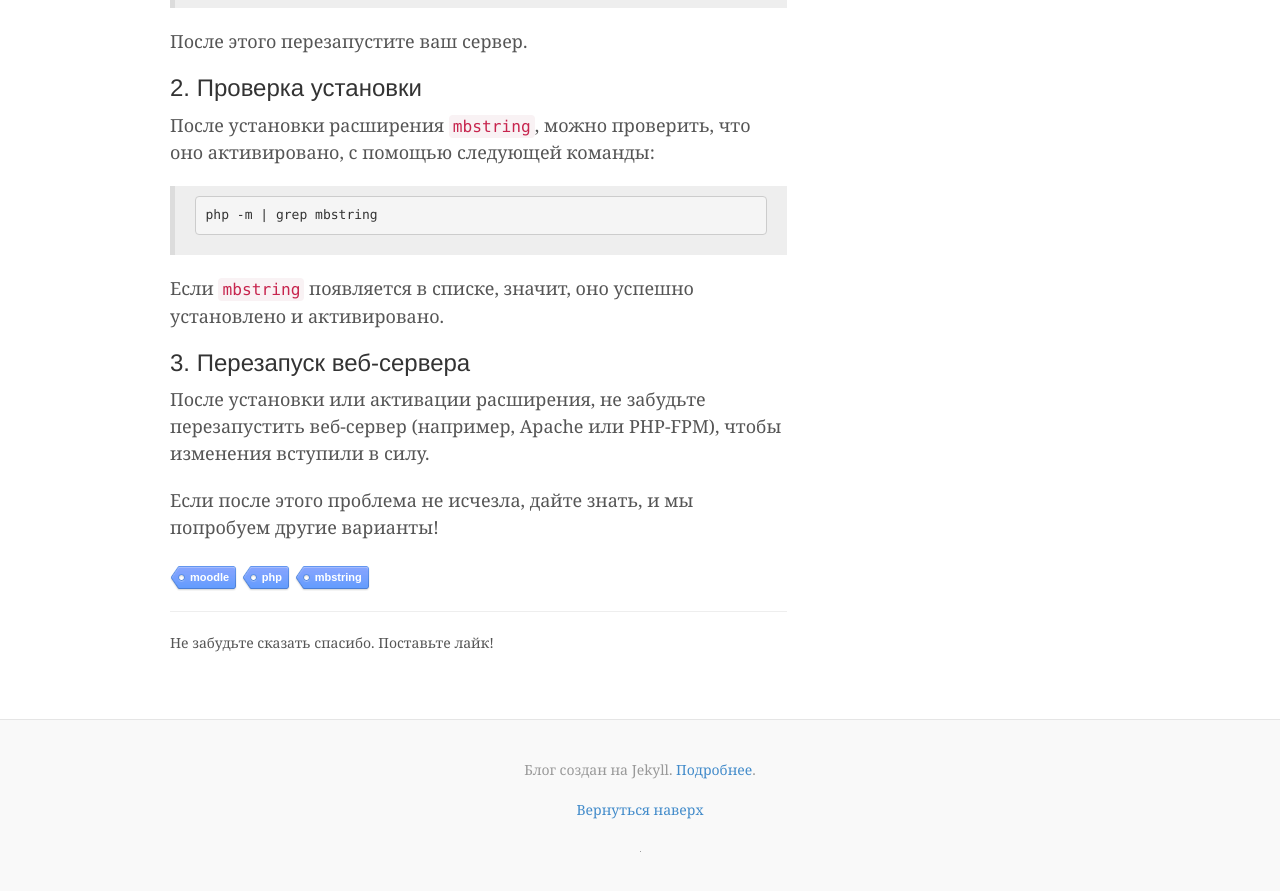
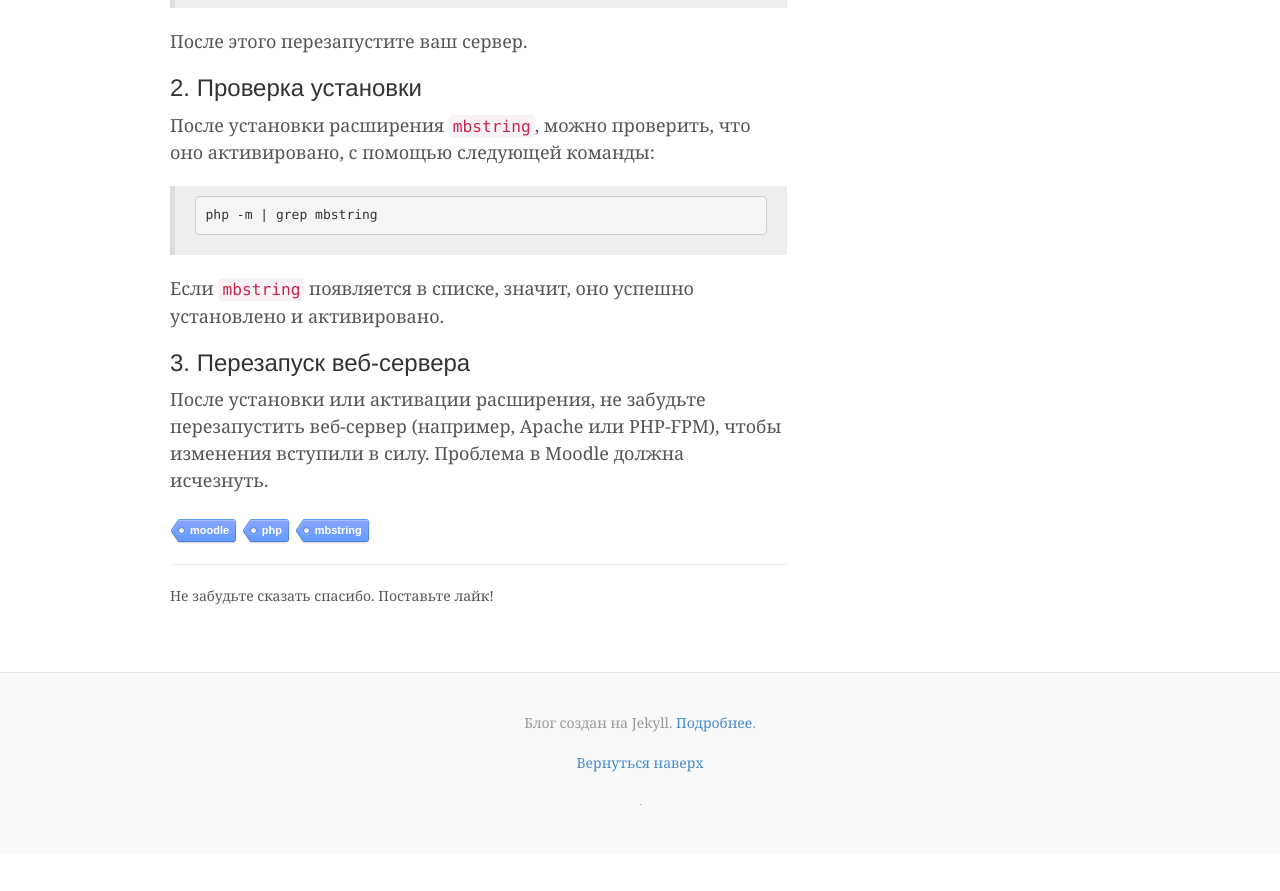
Before and after one commit to htmlblog/htmlblog.github.io, a Jekyll site: the page built from _posts/2025-04-04-moodle-error-call-to-undefined-function-mb_list_encodings.md, in a window 1280 px wide and 900 px high, scrolled down 1864 px. Shown: the top 891 px of the window. Built offline with Jekyll 4.4.1, drawn with Linux system fonts in a browser that asks for light colours; comment, search, counter and statistics services are not loaded; after the commit the page ends 2717 px from its top, so only the background shows below that.

Commit message:
Update 2025-04-04-moodle-error-call-to-undefined-function-mb_list_encodings.md

```diff
--- a/_posts/2025-04-04-moodle-error-call-to-undefined-function-mb_list_encodings.md
+++ b/_posts/2025-04-04-moodle-error-call-to-undefined-function-mb_list_encodings.md
@@ -53,5 +53,4 @@ sudo systemctl restart php-fpm   # Если используется PHP-FPM
 </blockquote>
 <p>Если <code inline="">mbstring</code> появляется в списке, значит, оно успешно установлено и активировано.</p>
 <h3>3. Перезапуск веб-сервера</h3>
-<p>После установки или активации расширения, не забудьте перезапустить веб-сервер (например, Apache или PHP-FPM), чтобы изменения вступили в силу.</p>
-<p>Если после этого проблема не исчезла, дайте знать, и мы попробуем другие варианты!</p>
+<p>После установки или активации расширения, не забудьте перезапустить веб-сервер (например, Apache или PHP-FPM), чтобы изменения вступили в силу. Проблема в Moodle должна исчезнуть.</p>
```
